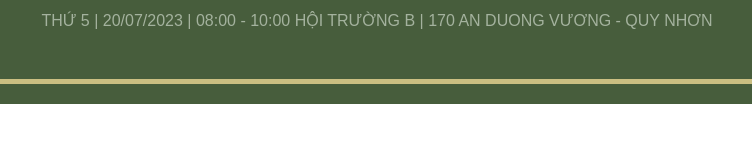
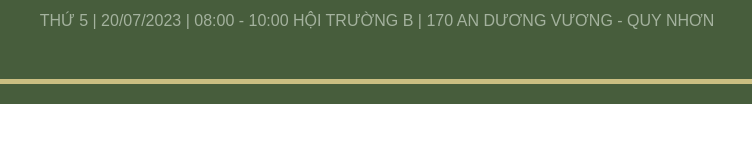
Before and after one commit to tvtoiit/thiepmoi.com, a plain HTML site: page index.html in a window 1280 px wide. Shown: the part 450-592 px from the top of the page, 263-1015 px from the left. Drawn offline with Linux system fonts and the light colour scheme.

Commit message:
update one

```diff
--- a/index.html
+++ b/index.html
@@ -47,7 +47,7 @@
 
                 <div class="footer_cart">
                     thứ 5 | 20/07/2023 | 08:00 - 10:00
-                    hội trường b | 170 an duong vương - quy nhơn
+                    hội trường b | 170 an dương vương - quy nhơn
                 </div>
             </div>
         </div>
```
